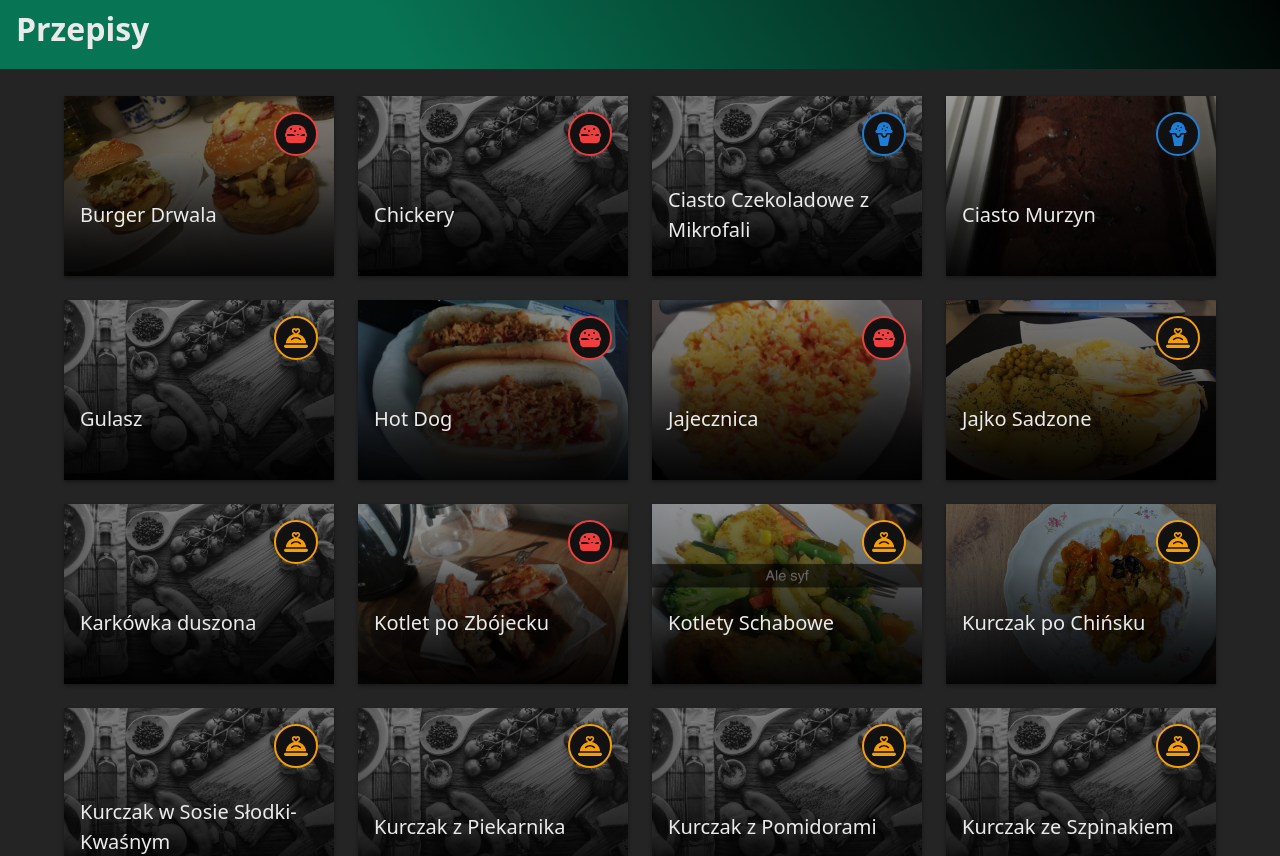
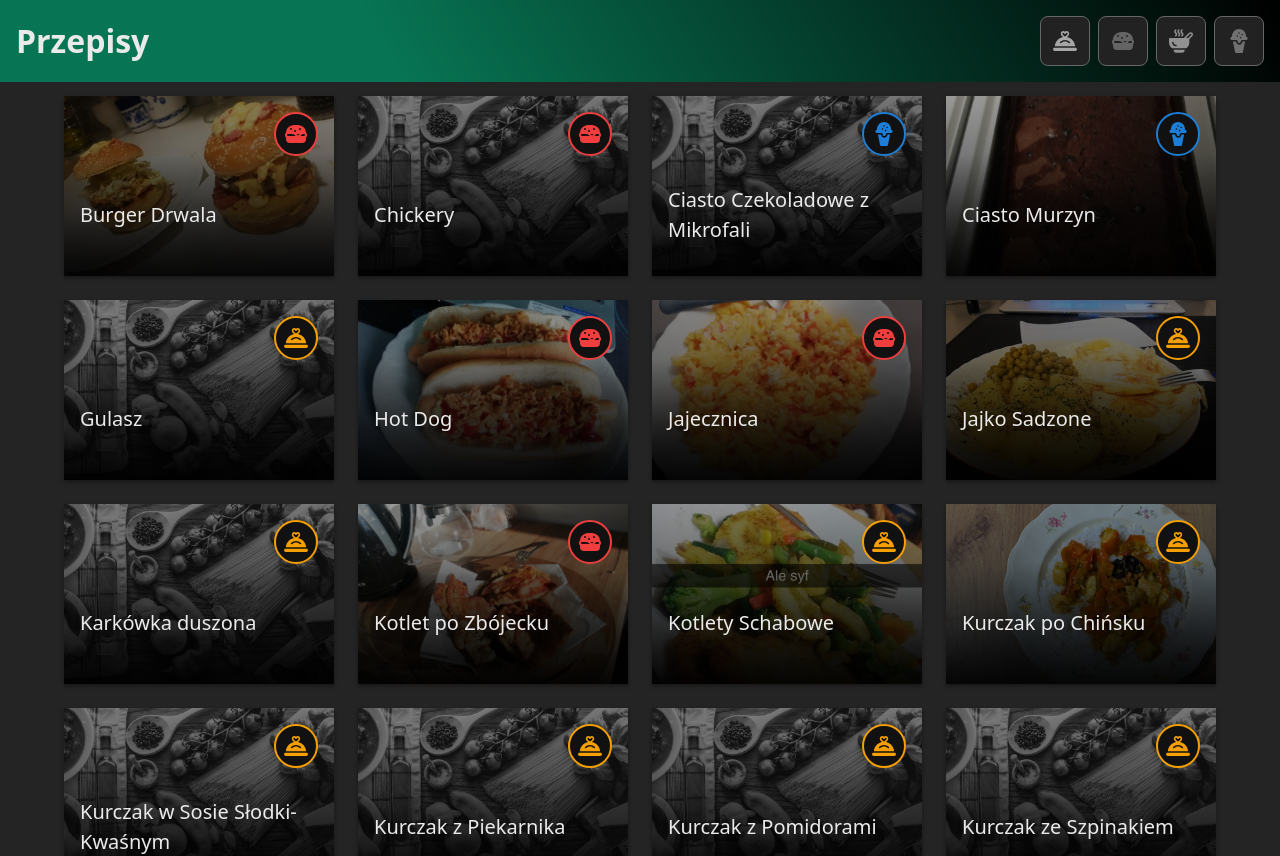
Before and after one commit to BrunBruno/recipes, a React (Vite) app: page / in a window 1280 px wide. Shown: the top 856 px of the page. Built offline with nearby package versions, Linux system fonts and the light colour scheme.

Commit message:
add filters

```diff
--- a/src/App.tsx
+++ b/src/App.tsx
@@ -13,6 +13,8 @@ const borderColorMap: Record<mealType, string> = {
   dessert: "#1c7ed6",
 };
 
+const mealTypes: mealType[] = ["dinner", "snack", "soup", "dessert"];
+
 function App() {
   const svgMap: Record<mealType, JSX.Element> = {
     dinner: <DinnerSvg />,
@@ -22,6 +24,19 @@ function App() {
   };
 
   const [selectedRecipe, setSelectedRecipe] = useState<Recipe | null>(null);
+  const [activeTypes, setActiveTypes] = useState<mealType[]>([]);
+  const [showFilters, setShowFilters] = useState<boolean>(false);
+
+  const toggleType = (type: mealType) => {
+    setActiveTypes((prev) =>
+      prev.includes(type) ? prev.filter((t) => t !== type) : [...prev, type],
+    );
+  };
+
+  const filteredRecipes =
+    activeTypes.length === 0
+      ? recipes
+      : recipes.filter((r) => activeTypes.includes(r.type));
 
   useEffect(() => {
     document.body.style.overflow = selectedRecipe ? "hidden" : "auto";
@@ -31,7 +46,43 @@ function App() {
 
   return (
     <div className="recipes-page">
-      <h1 className="page-title">Przepisy</h1>
+      <div className="page-title">
+        <h1>Przepisy</h1>
+
+        <button
+          className="toggle-filters-btn"
+          onClick={() => setShowFilters((prev) => !prev)}
+        >
+          <svg
+            viewBox="0 0 24 24"
+            fill="none"
+            xmlns="http://www.w3.org/2000/svg"
+          >
+            <path
+              d="M9 12L4 4H15M20 4L15 12V21L9 18V16"
+              stroke="#666"
+              strokeWidth="1.5"
+              strokeLinecap="round"
+              strokeLinejoin="round"
+            />
+          </svg>
+        </button>
+
+        <div className={`filter-buttons ${showFilters ? "show" : ""}`}>
+          {mealTypes.map((type) => (
+            <button
+              key={type}
+              className={`filter-btn ${activeTypes.includes(type) ? "" : "active"}`}
+              onClick={() => toggleType(type)}
+            >
+              <div className="filter-svg">{svgMap[type]}</div>
+              <span className="filter-text">
+                {type.charAt(0).toUpperCase() + type.slice(1)}
+              </span>
+            </button>
+          ))}
+        </div>
+      </div>
 
       {selectedRecipe && (
         <div className="details-bg" onClick={() => setSelectedRecipe(null)} />
@@ -89,7 +140,7 @@ function App() {
       )}
 
       <div className="recipes-grid">
-        {recipes.map((recipe, index) => (
+        {filteredRecipes.map((recipe, index) => (
           <div
             key={index}
             className="recipe-card"
--- a/src/index.css
+++ b/src/index.css
@@ -36,21 +36,78 @@ body::-webkit-scrollbar {
 
 .page-title {
   position: fixed;
-  top: -2rem;
+  top: 0;
   left: 0;
   z-index: 9;
-  width: 100%;
+  width: calc(100% - 2rem);
   padding: 1rem;
-  text-align: left;
+  display: flex;
+  justify-content: space-between;
+  align-items: center;
 
-  font-size: 2rem;
-  font-weight: 600;
   background: linear-gradient(
     60deg,
     rgba(0, 0, 0, 0.2) 30%,
     rgba(0, 0, 0, 1) 100%
   );
   background-color: #099268;
+}
+
+.page-title h1 {
+  margin: 0;
+  font-size: 2rem;
+  font-weight: 600;
+}
+
+.toggle-filters-btn {
+  display: none;
+  padding: 0.5rem;
+  /* background-color: #222; */
+  background-color: #0000;
+  border: none;
+  color: #fff;
+  border-radius: 8px;
+  cursor: pointer;
+}
+
+.toggle-filters-btn svg {
+  width: 1.8rem;
+}
+
+.filter-buttons {
+  display: flex;
+  gap: 0.5rem;
+}
+
+.filter-btn {
+  padding: 0.5rem;
+  border: 1px solid #666;
+  border-radius: 8px;
+  background-color: #222;
+  cursor: pointer;
+  transition: 0.2s;
+  display: flex;
+  align-items: center;
+  justify-content: center;
+  width: 50px;
+  height: 50px;
+}
+
+.filter-btn.active {
+  filter: grayscale(1);
+}
+
+.filter-svg {
+  width: 24px;
+  height: 24px;
+}
+
+.filter-text {
+  display: none;
+}
+
+.filter-btn:hover {
+  opacity: 0.8;
 }
 
 .recipes-grid {
@@ -295,7 +352,54 @@ body::-webkit-scrollbar {
   .recipe-details-content {
     grid-template-columns: 100%;
     border: none;
-    /* padding: 1rem;
-    gap: 1rem; */
+  }
+
+  .toggle-filters-btn {
+    display: inline-block;
+  }
+
+  .filter-buttons {
+    display: none;
+    position: absolute;
+    right: 0.5rem;
+    top: calc(100% + 0.5rem);
+    flex-direction: column;
+    background: linear-gradient(
+      60deg,
+      rgba(0, 0, 0, 0.2) 30%,
+      rgba(0, 0, 0, 1) 100%
+    );
+    background-color: #333;
+    border-radius: 8px;
+    padding: 0.5rem;
+  }
+
+  .filter-buttons.show {
+    display: flex;
+  }
+
+  .filter-btn {
+    background-color: #222;
+    cursor: pointer;
+    transition: 0.2s;
+    display: flex;
+    align-items: center;
+    justify-content: start;
+    gap: 0.5rem;
+    width: 100px;
+    height: 32px;
+  }
+
+  .filter-btn.active {
+    filter: grayscale(1);
+  }
+
+  .filter-svg {
+    width: 16px;
+    height: 16px;
+  }
+
+  .filter-text {
+    display: inline;
   }
 }
```
